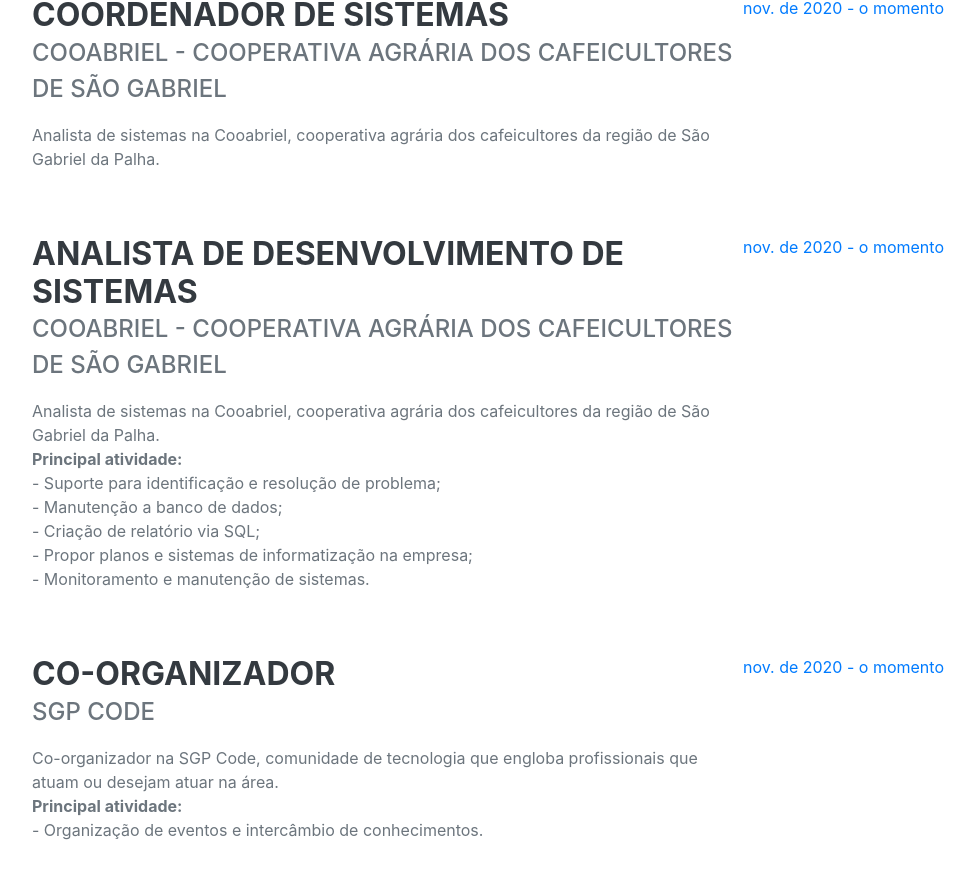
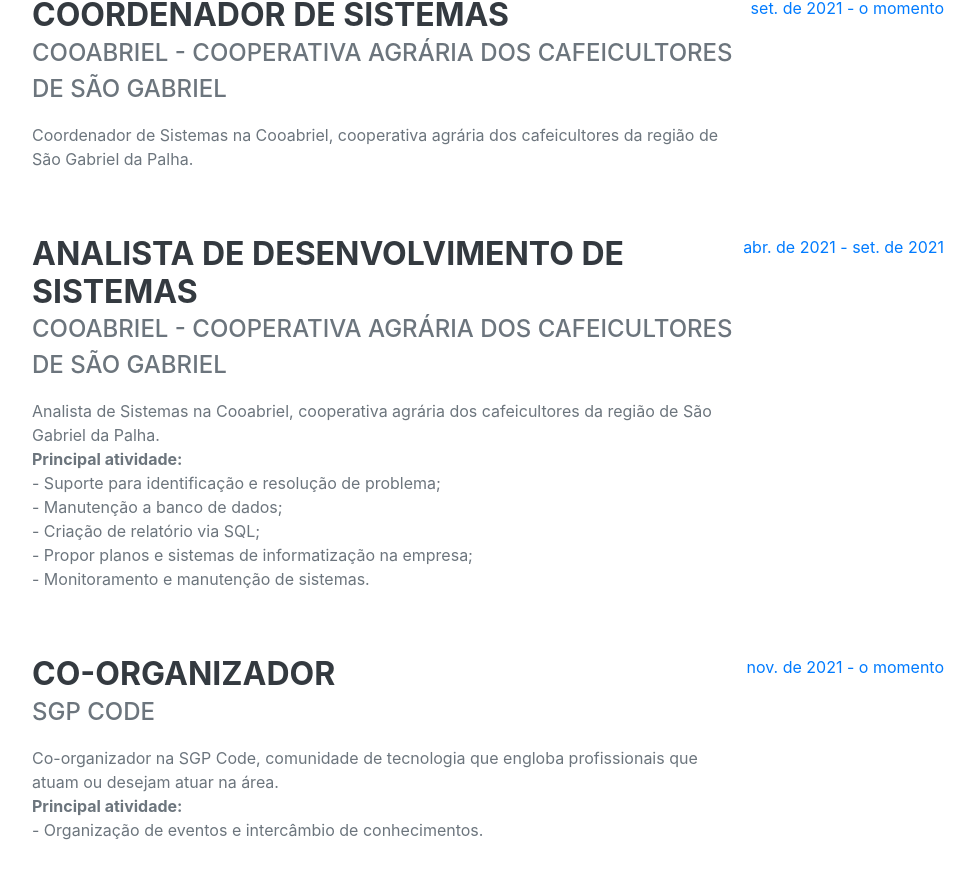
Before and after one commit to douglasreiscouto/portfolio, a plain HTML site: page index.html in a window 1280 px wide. Shown: the part 1000-1874 px from the top of the page, without its empty margins (288-1263 px from the left). Drawn offline with nearby package versions, Linux system fonts and the light colour scheme; a web font is replaced by a local one.

Commit message:
Correção na profissão de coordenador de sistemas

```diff
--- a/index.html
+++ b/index.html
@@ -160,22 +160,22 @@
               <h3 class="mb-0">Coordenador de Sistemas</h3>
               <div class="subheading mb-3">Cooabriel - Cooperativa Agrária dos Cafeicultores de São Gabriel</div>
               <p>
-                Analista de sistemas na Cooabriel,
+                Coordenador de Sistemas na Cooabriel,
                 cooperativa agrária dos cafeicultores da região de São Gabriel da Palha.<br />
               </p>
             </div>
             <div class="flex-shrink-0">
-              <span class="text-primary">nov. de 2020 - o momento</span>
+              <span class="text-primary">set. de 2021 - o momento</span>
             </div>
           </div>
           <div
             class="d-flex flex-column flex-md-row justify-content-between mb-5"
           >
             <div class="flex-grow-1">
-              <h3 class="mb-0">Analista de desenvolvimento de sistemas</h3>
+              <h3 class="mb-0">Analista de Desenvolvimento de Sistemas</h3>
               <div class="subheading mb-3">Cooabriel - Cooperativa Agrária dos Cafeicultores de São Gabriel</div>
               <p>
-                Analista de sistemas na Cooabriel,
+                Analista de Sistemas na Cooabriel,
                 cooperativa agrária dos cafeicultores da região de São Gabriel da Palha.<br />
                 <b>Principal atividade:</b><br />
                 - Suporte para identificação e resolução de problema;<br />
@@ -186,7 +186,7 @@
               </p>
             </div>
             <div class="flex-shrink-0">
-              <span class="text-primary">nov. de 2020 - o momento</span>
+              <span class="text-primary">abr. de 2021 - set. de 2021</span>
             </div>
           </div>
           <div
@@ -203,7 +203,7 @@
               </p>
             </div>
             <div class="flex-shrink-0">
-              <span class="text-primary">nov. de 2020 - o momento</span>
+              <span class="text-primary">nov. de 2021 - o momento</span>
             </div>
           </div>
           <div
```
